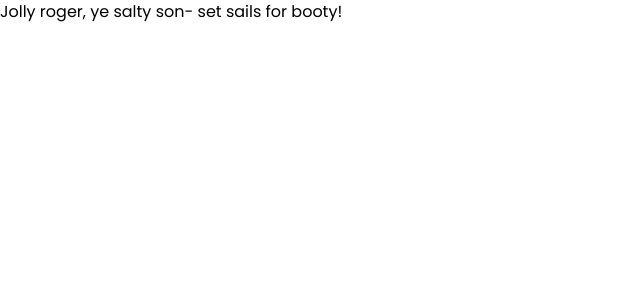
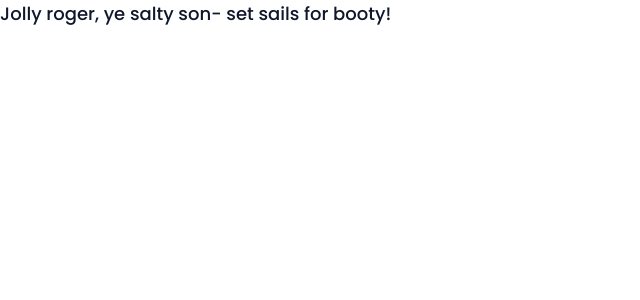
Before and after one commit to seaneoo/seano-dev, a Next.js app: page / in a window 1280 px wide. Shown: the top 300 px of the page, without its empty margins (0-640 px from the left). Built offline with nearby package versions, Linux system fonts and the light colour scheme.

Commit message:
Update global styles & extend theme

```diff
--- a/src/app/globals.css
+++ b/src/app/globals.css
@@ -1,6 +1,25 @@
 @tailwind base;
 @tailwind components;
 @tailwind utilities;
+
+@layer base {
+    .container {
+        @apply mx-auto;
+    }
+
+    html, body {
+        @apply w-full h-full;
+    }
+
+    body {
+        @apply bg-background text-foreground text-lg font-medium;
+    }
+
+    a {
+        @apply text-primary;
+        transition: color 200ms ease;
+    }
+}
 
 @layer utilities {
     .text-balance {
--- a/tailwind.config.ts
+++ b/tailwind.config.ts
@@ -6,7 +6,15 @@ const config: Config = {
         './src/components/**/*.{js,ts,jsx,tsx,mdx}',
         './src/app/**/*.{js,ts,jsx,tsx,mdx}',
     ],
-    theme: {},
+    theme: {
+        extend: {
+            colors: {
+                foreground: '#0f172a', // Slate 900
+                background: '#ffffff',
+                primary: '#a855f7', // Purple 500
+            },
+        },
+    },
     plugins: [],
 }
 
```
